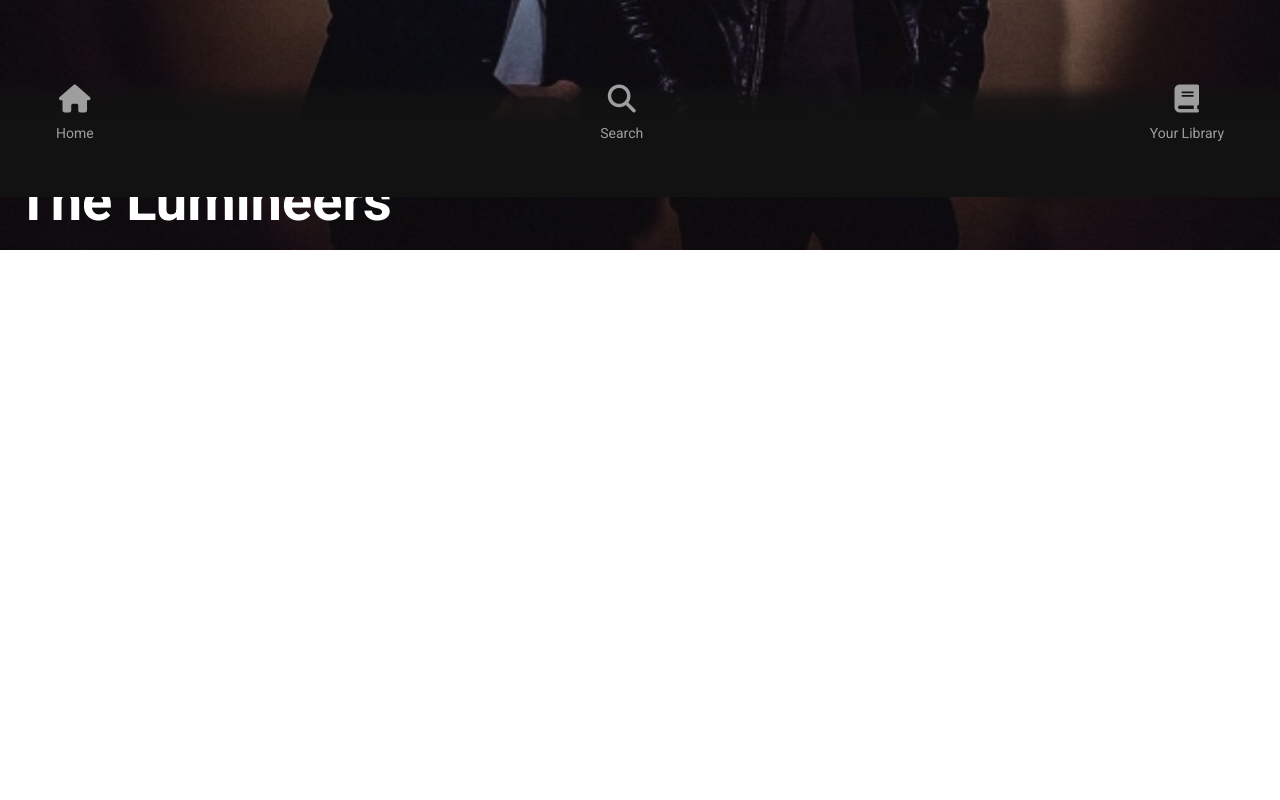
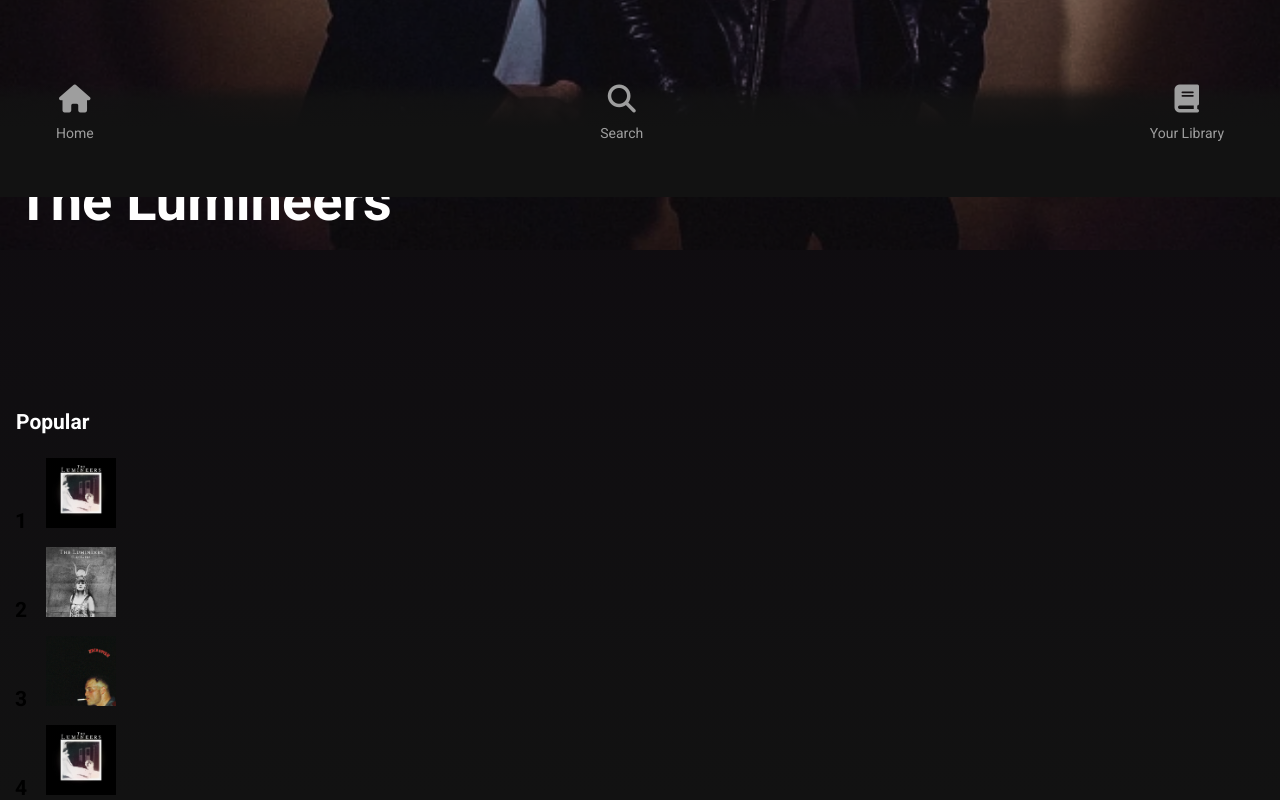
Before and after one commit to b1z3rr4/spotify-vanilla, a website built with webpack: page src/index.html in a window 1280 px wide. Shown: the part 603-1403 px from the top of the page. Before the commit the page ends 853 px from the top, so only its background shows below. Built offline with nearby package versions, Linux system fonts and the light colour scheme.

Commit message:
Update index.html

```diff
--- a/src/index.html
+++ b/src/index.html
@@ -17,7 +17,53 @@
         </div>
     </header>
     <main class="content">
+        <section>
+            <h2 class="hot-box">
+                Popular
+            </h2>
+        </section>
+
+
+
+        </section>
         <section class="musics">
+            <ul class="musics-list">
+                <li class="musics-item">
+                    <div>
+                        <h2 class="music-numb">1</h2>
+                        <img class="music-1" src="./assets/music-1.png" alt="foto de capa da banda the luminners">
+
+                    </div>
+                </li>
+                <li class="musics-item">
+                    <div>
+                        <h2 class="music-numb">2</h2>
+                        <img class="music-2" src="./assets/music-2.png" alt="foto de capa 2 da banda the luminners">
+
+                    </div>
+
+                </li>
+
+                <li class="musics-item">
+                     <div>
+                        <h2 class="music-numb">3</h2>
+                        <img class="music-3" src="./assets/music-3.png" alt="foto de capa 3 da banda the luminners">
+
+                    </div>
+
+
+                </li>
+                <li class="musics-item">
+                    <div>
+                        <h2 class="music-numb">4</h2>
+                        <img class="music-4" src="./assets/music-1.png" alt="foto de capa da banda the luminners">
+
+
+                    </div>
+
+                </li>
+            </ul>
+
         </section>
     </main>
     <article class="nav-container">
```
